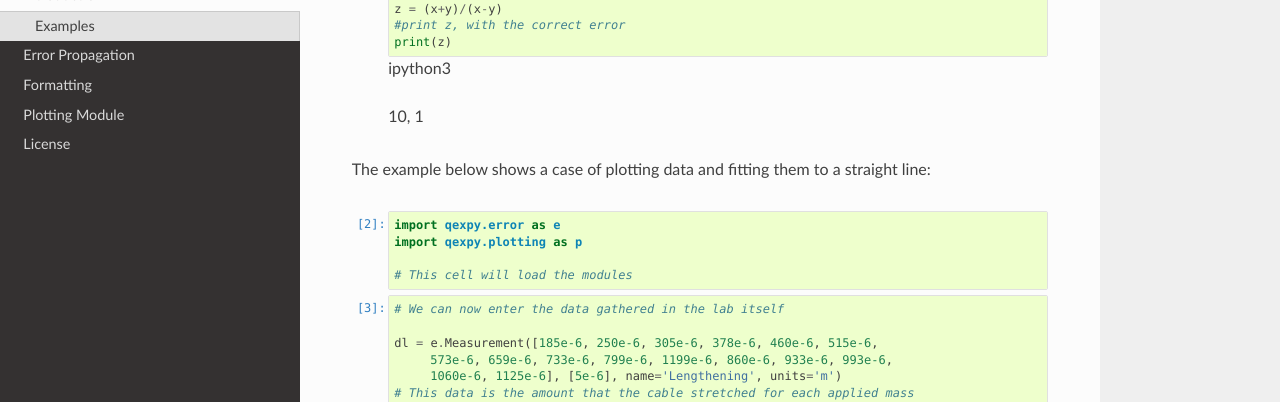
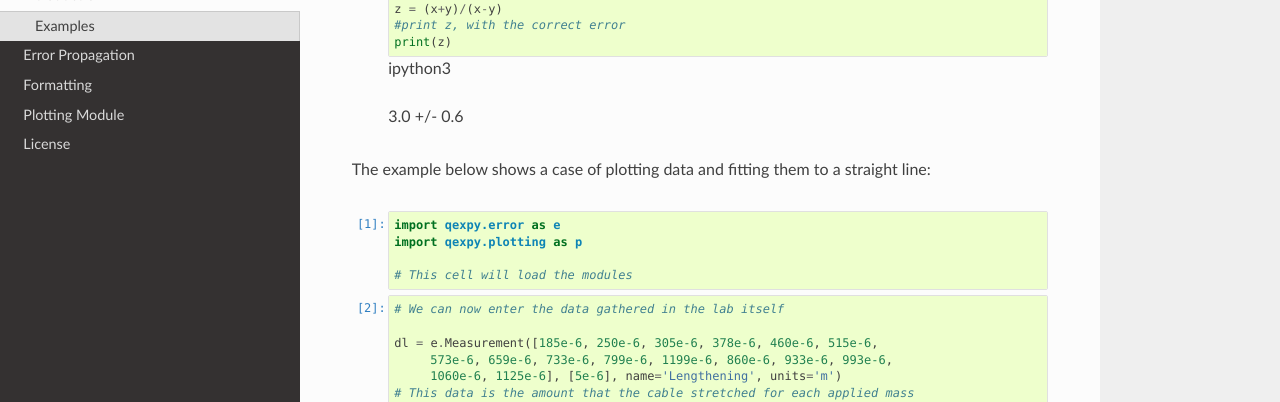
Before and after one commit to Queens-Physics/qexpy, a Sphinx documentation site: the page built from docs/intro.rst, in a window 1280 px wide and 900 px high, scrolled down 831 px. Shown: the part 151-553 px from the top of the window. Built offline with Sphinx 7.4.7 and the Read the Docs theme 2.0.0, drawn with Linux system fonts in a browser that asks for light colours.

Commit message:
updated result of first cell

```diff
--- a/docs/intro.rst
+++ b/docs/intro.rst
@@ -37,13 +37,13 @@ We can create "Measurement" objects to represent quantities with uncertainties,
 
 .. nboutput:: ipython3
 
-   10, 1
+   3.0 +/- 0.6
 
 
 The example below shows a case of plotting data and fitting them to a straight line:
 
 .. nbinput:: ipython3
-   :execution-count: 2
+   :execution-count: 1
 
    import qexpy.error as e
    import qexpy.plotting as p
```
Also changed, not shown: other parts of docs/intro.rst (+1 -1 lines).
